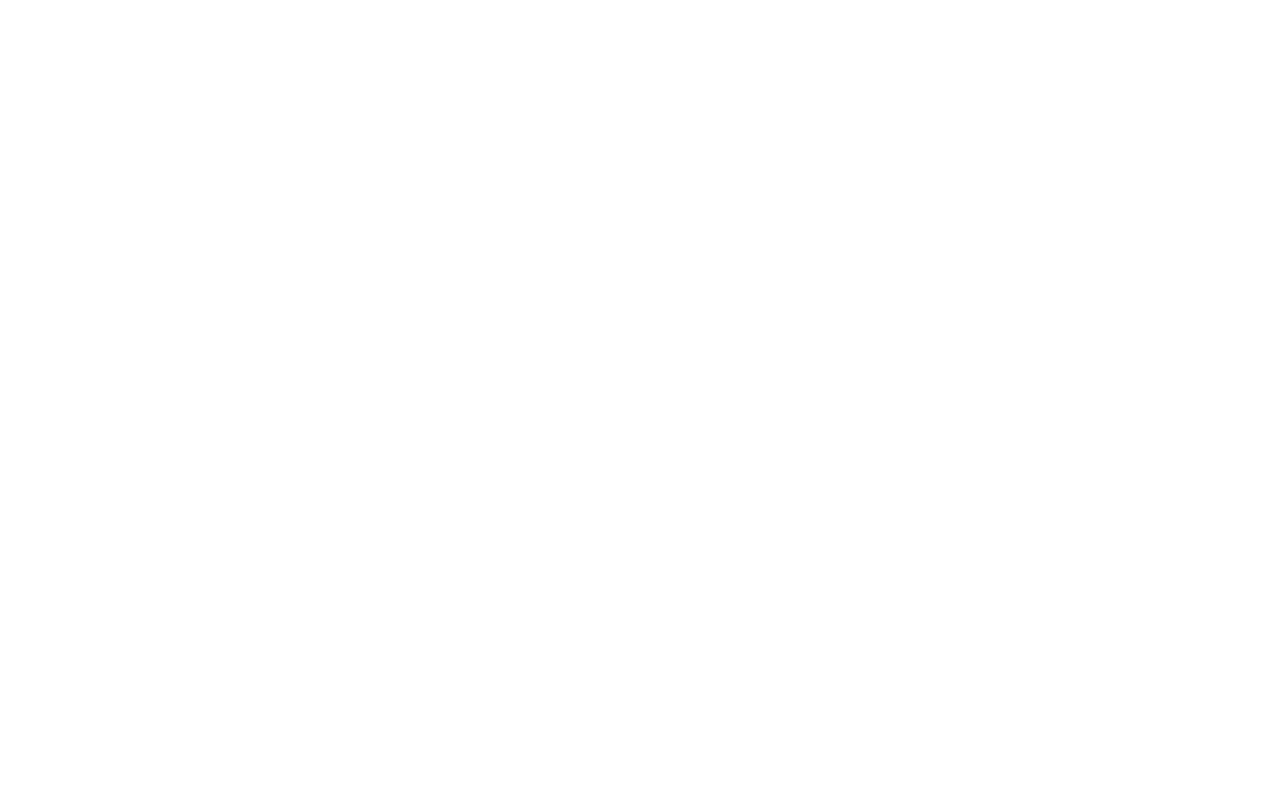
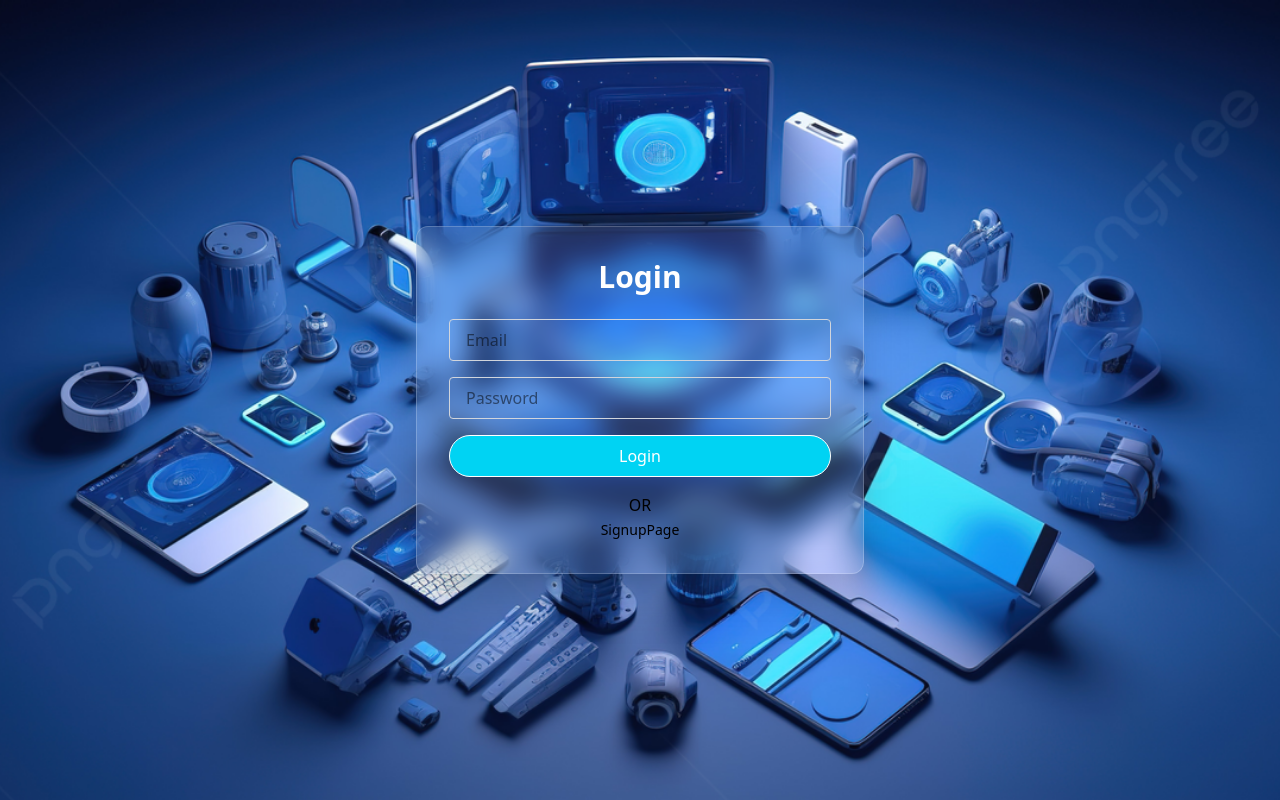
Before and after one commit to nichitttaaa/nitec, a React (Vite) app: page /login in a window 1280 px wide. Before the commit this address had no page. Built offline with nearby package versions, Linux system fonts and the light colour scheme.

Commit message:
Create-login-page

```diff
--- /dev/null
+++ b/src/pages/LoginPage.tsx
@@ -0,0 +1,31 @@
+
+const LoginPage = () =>{
+
+    return(
+ <div className="absolute inset-0 bg-cover bg-center flex items-center justify-center px-4"
+ style={{backgroundImage: 'url("/src/assets/images/loginImage.png")'}}>
+    <div className="bg-white/10 bg-opacity-50 backdrop-blur-md rounded-xl p-6 sm:p-8 w-full
+    max-w-md shadow-2xl border border-white/20">
+        <h2 className="text-3xl font-bold text-center text-white mb-6">Login</h2>
+
+        <form className="space-y-4">
+             <input type="Email" placeholder="Email" className="w-full px-4 py-2 bg-transparent
+            border border-gray-300 rounded text-while placegolder-gray-400 focus: outline-none focus:ring-2
+            focus: ring-green-500" />
+             <input type="password" placeholder="Password"  className="w-full px-4 py-2 bg-transparent
+            border border-gray-300 rounded text-while placegolder-gray-400 focus: outline-none focus:ring-2
+            focus: ring-green-500" />
+            <button type="submit" className="w-full py-2 bg-black text-white rounded-full border border-white
+            hover:bg-blue-500 active: bg-cyan-400 transition-colors duration-200">Login</button>
+        </form>
+        <div className="text-center text-while mt-4">
+            <span className="block">OR</span>
+            <a href="#" className="text-sm hower:underline">SignupPage</a>
+        </div>
+    </div>
+ </div>
+
+
+    )
+}
+export default LoginPage
--- a/src/router.tsx
+++ b/src/router.tsx
@@ -1,3 +1,4 @@
+import LoginPage from "./pages/LoginPage";
 import Home from "./pages/Home";
 import Cart from "./pages/Cart";
 import Liked from "./pages/Liked";
@@ -30,6 +31,11 @@ const router = [
     element: <Register />,
     showNavBar: true,
   },
+  {
+    path: "/login",
+    element: <LoginPage />,
+    showNavBar: true,
+  },
 ];
 
 export default router;
```
